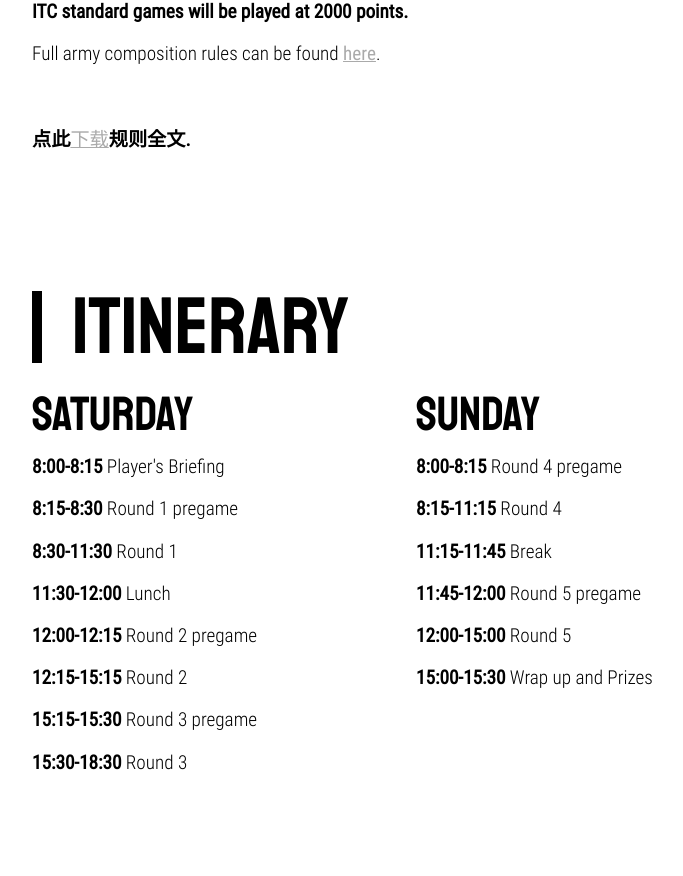
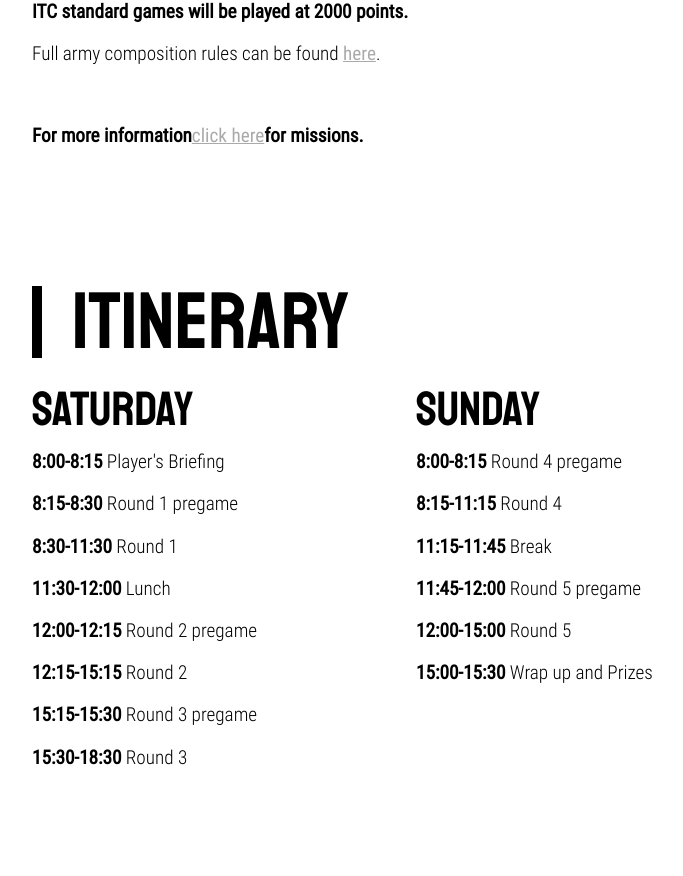
Before and after one commit to electrokin/ChinaOpen, a React (Create React App) app in the folder north-china-open/: page /details in a window 1280 px wide. Shown: the part 858-1734 px from the top of the page, without its empty margins (224-907 px from the left). Built offline with nearby package versions, Linux system fonts and the light colour scheme.

Commit message:
Update EventDetails.js

```diff
--- a/north-china-open/src/EventDetails.js
+++ b/north-china-open/src/EventDetails.js
@@ -42,7 +42,7 @@ class EventDetails extends Component {
               <p><strong>ITC standard games will be played at 2000 points.</strong></p>
               <p>Full army composition rules can be found <a href="/army">here</a>.</p>
               <br />
-            <p><strong>点此<a href={missionsPDF} download>下载</a>规则全文.</strong></p>
+            <p><strong>For more information<a href={missionsPDF} download>click here</a>for missions.</strong></p>
             </div>
 
             <div className="SectionCopy">
```
